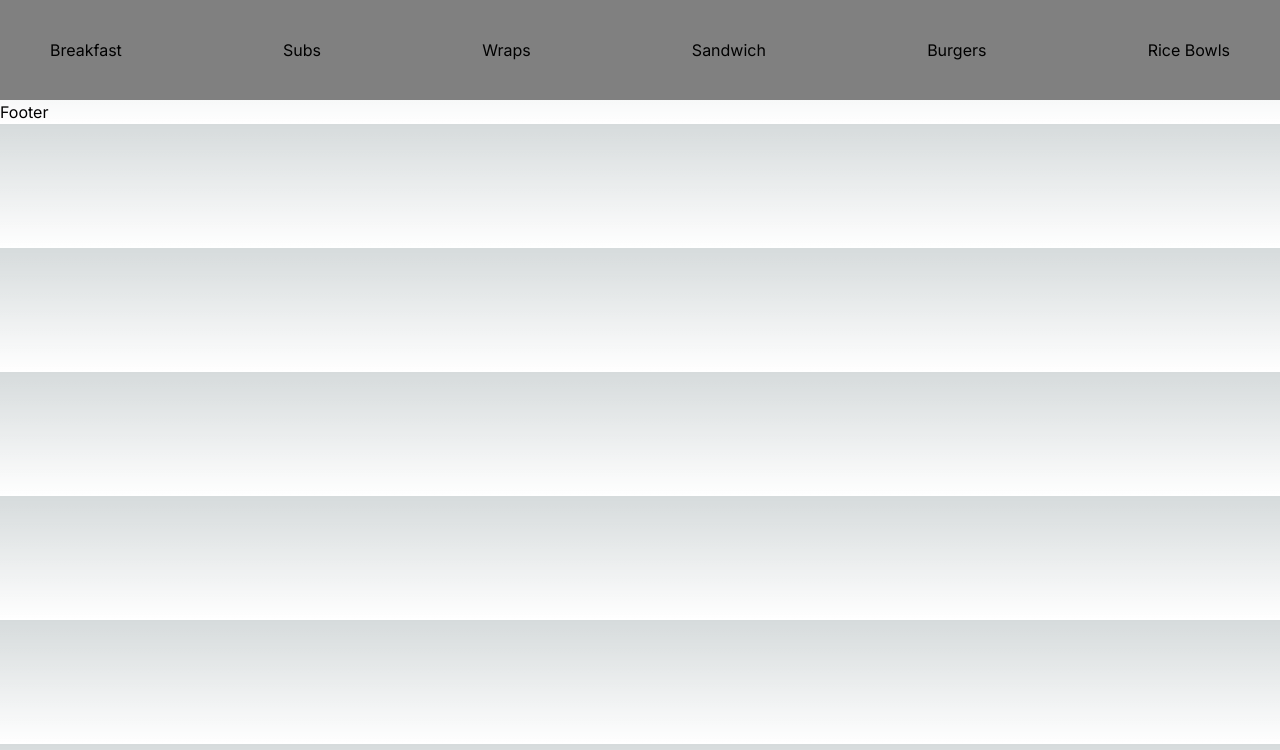
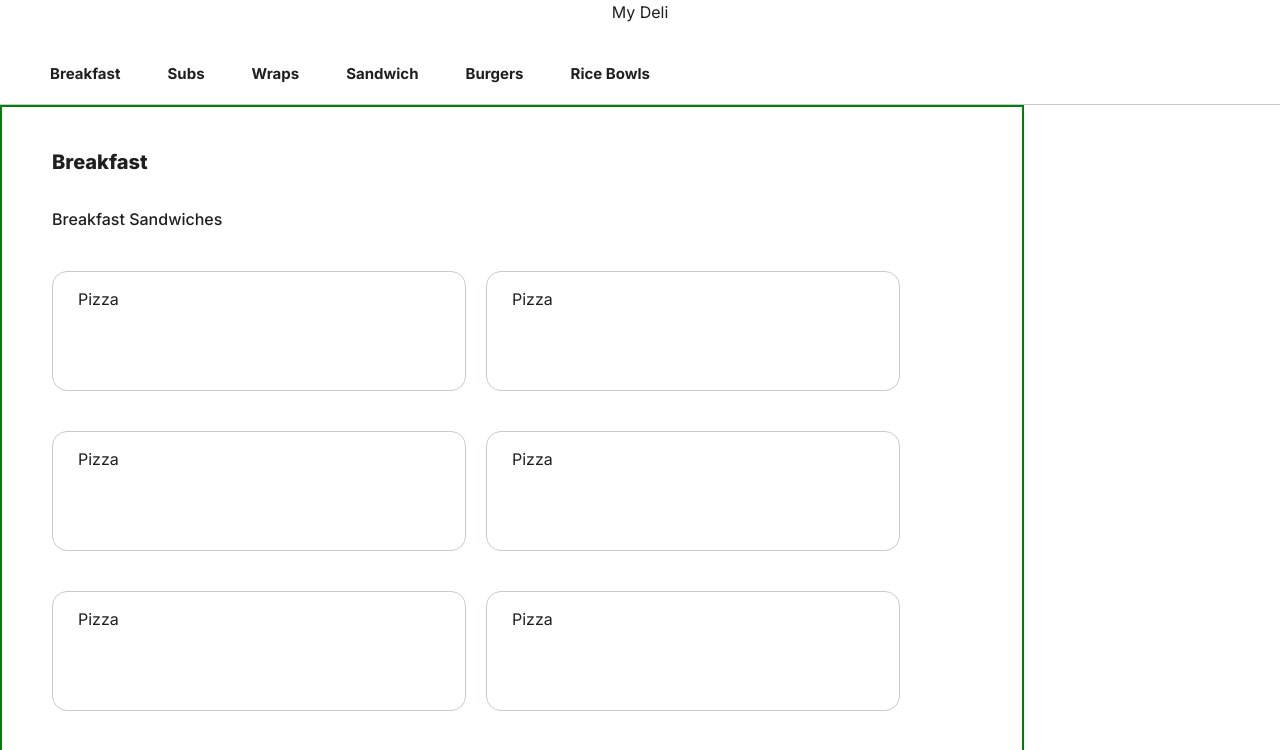
Before and after one commit to sejungk/my-deli_web-app, a Next.js app: page / in a window 1280 px wide. Shown: the top 750 px of the page. Built offline with nearby package versions, Linux system fonts and the light colour scheme.

Commit message:
created food item cards

```diff
--- a/app/globals.css
+++ b/app/globals.css
@@ -8,20 +8,15 @@
   --background-end-rgb: 255, 255, 255;
 }
 
-@media (prefers-color-scheme: dark) {
+/* @media (prefers-color-scheme: dark) {
   :root {
     --foreground-rgb: 255, 255, 255;
     --background-start-rgb: 0, 0, 0;
     --background-end-rgb: 0, 0, 0;
   }
-}
+} */
 
 body {
   color: rgb(var(--foreground-rgb));
-  background: linear-gradient(
-      to bottom,
-      transparent,
-      rgb(var(--background-end-rgb))
-    )
-    rgb(var(--background-start-rgb));
+  color: #1F1F1F;
 }
--- a/component/Footer.jsx
+++ b/component/Footer.jsx
@@ -1,7 +1,7 @@
 const Footer = () => {
   return (
     <div>
-      Footer
+
     </div>
   )
 }
--- a/component/Layout.js
+++ b/component/Layout.js
@@ -1,11 +1,13 @@
 import Footer from './Footer';
 import Navbar from './Navbar';
+import MenuItems from './MenuItems'
 
 const Layout = ({ children }) => {
   return (
     <>
       <Navbar />
       {children}
+      <MenuItems />
       <Footer />
     </>
   )
--- /dev/null
+++ b/component/MenuItemCard.jsx
@@ -0,0 +1,11 @@
+import styles from "../styles/MenuItemCard.module.css";
+
+const MenuItemCard = () => {
+  return (
+    <div className={styles.container}>
+      Pizza
+    </div>
+  )
+}
+
+export default MenuItemCard;
--- /dev/null
+++ b/component/MenuItems.jsx
@@ -0,0 +1,29 @@
+import styles from "../styles/MenuItems.module.css";
+import MenuItemCard from "./MenuItemCard";
+
+const MenuItems = () => {
+  return (
+    <div className={styles.container}>
+      <div className={styles.categoryText}>
+        <h1 className={styles.category}>Breakfast</h1>
+        <h3 className={styles.subcategory}>Breakfast Sandwiches</h3>
+      </div>
+        <div className={styles.wrapper}>
+          <MenuItemCard />
+          <MenuItemCard />
+          <MenuItemCard />
+          <MenuItemCard />
+          <MenuItemCard />
+          <MenuItemCard />
+          <MenuItemCard />
+          <MenuItemCard />
+          <MenuItemCard />
+          <MenuItemCard />
+          <MenuItemCard />
+          <MenuItemCard />
+        </div>
+    </div>
+  )
+}
+
+export default MenuItems;
--- a/component/Navbar.jsx
+++ b/component/Navbar.jsx
@@ -2,6 +2,8 @@ import styles from "../styles/Navbar.module.css"
 
 const Navbar = () => {
   return (
+    <div>
+      <div className={styles.logo}>My Deli</div>
       <div className={styles.container}>
         <div className={styles.item}>Breakfast</div>
         <div className={styles.item}>Subs</div>
@@ -10,6 +12,8 @@ const Navbar = () => {
         <div className={styles.item}>Burgers</div>
         <div className={styles.item}>Rice Bowls</div>
       </div>
+      <hr className={styles.underline}></hr>
+    </div>
   )
 }
 
--- /dev/null
+++ b/styles/MenuItemCard.module.css
@@ -0,0 +1,8 @@
+.container {
+  width: 45%;
+  height: 120px;
+  border-radius: 15px;
+  border: 1px solid #C4CCCF;
+  padding: 15px 25px;
+  margin: 20px 20px 20px 0;
+}
--- /dev/null
+++ b/styles/MenuItems.module.css
@@ -0,0 +1,27 @@
+.container {
+  padding: 20px 50px;
+  display: flex;
+  flex-direction: column;
+  width: 80%;
+  border: 2px solid green;
+}
+
+.categoryText {
+  padding: 20px 0;
+}
+
+h1.category {
+  font-size: 20px;
+  font-weight: 800;
+  padding-bottom: 30px;
+}
+
+.subcategory {
+  font-size: 16px;
+  font-weight: 500;
+}
+
+.wrapper {
+  display: flex;
+  flex-wrap: wrap;
+}
--- a/styles/Navbar.module.css
+++ b/styles/Navbar.module.css
@@ -1,12 +1,22 @@
 .container {
-  height: 100px;
-  padding: 0px 50px;
-  background-color: gray;
+  padding: 50px 50px 30px 50px;
+  height: 50px;
   display: flex;
   align-items: center;
+  font-weight: bold;
   justify-content: space-between;
+  width: 700px;
+}
+
+.logo {
+  text-align: center;
+  margin: auto;
 }
 
 .item {
+  font-size: 15px;
+}
 
+.underline {
+  border-top: 1.8px solid #C4CCCF;
 }
```
Lines whose indentation alone changed are shown as unchanged.
